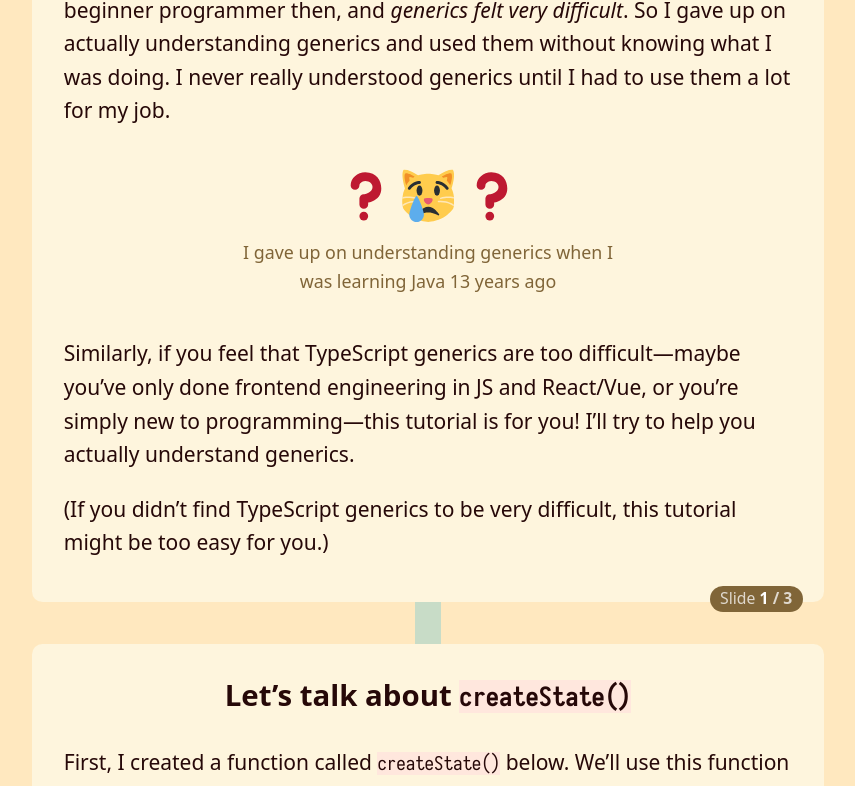
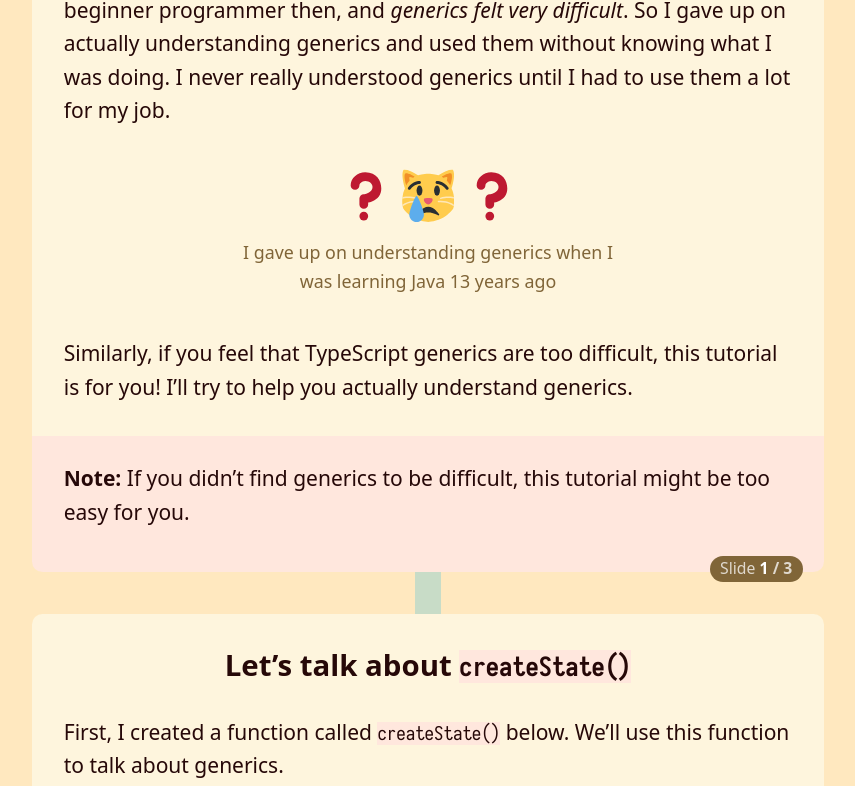
Before and after one commit to chibicode/TypeScript-for-Beginner-Programmers, a Next.js app: page /generics in a window 1280 px wide. Shown: the part 1191-1977 px from the top of the page, without its empty margins (212-1067 px from the left). Built offline with nearby package versions, Linux system fonts and the light colour scheme.

Commit message:
Generics

```diff
--- a/src/pages/generics.tsx
+++ b/src/pages/generics.tsx
@@ -41,17 +41,22 @@ const Page = () => (
               }
             />
             <P>
-              Similarly, if you feel that TypeScript generics are too
-              difficult—maybe you’ve only done frontend engineering in JS and
-              React/Vue, or you’re simply new to programming—this tutorial is
-              for you! I’ll try to help you actually understand generics.
-            </P>
-            <P>
-              (If you didn’t find TypeScript generics to be very difficult, this
-              tutorial might be too easy for you.)
+              Similarly, if you feel that TypeScript generics are too difficult,
+              this tutorial is for you! I’ll try to help you actually understand
+              generics.
             </P>
           </>
-        )
+        ),
+        footer: {
+          content: (
+            <>
+              <P>
+                <strong>Note:</strong> If you didn’t find generics to be
+                difficult, this tutorial might be too easy for you.
+              </P>
+            </>
+          )
+        }
       },
       {
         title: (
```
